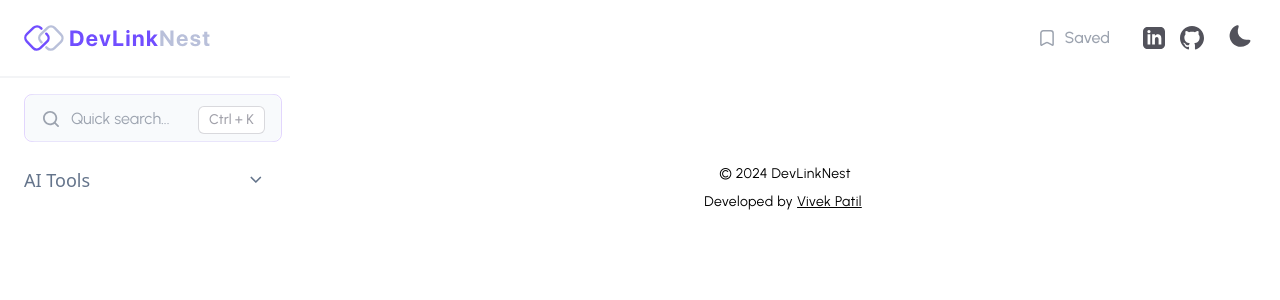
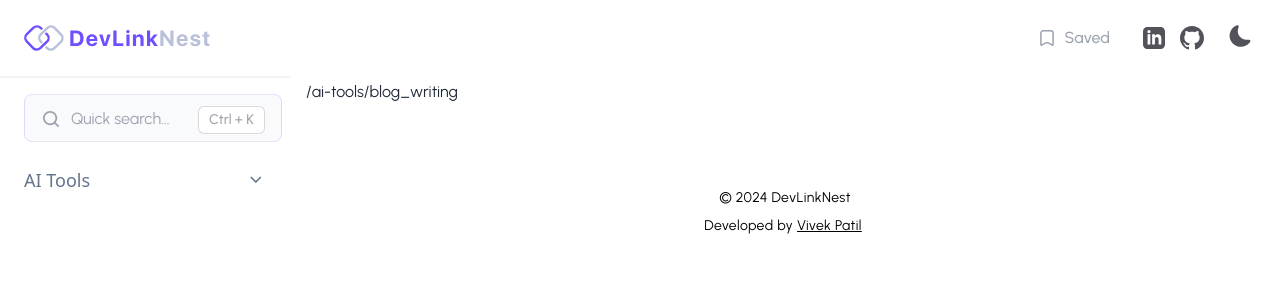
Before and after one commit to vivekPatil45/Dev-link-nest, a React (Vite) app: page /ai-tools/blog_writing in a window 1280 px wide. Shown: the top 300 px of the page. Built offline with nearby package versions, Linux system fonts and the light colour scheme.

Commit message:
create Routes for Category and Subcategory

```diff
--- a/src/App.jsx
+++ b/src/App.jsx
@@ -2,6 +2,8 @@ import { BrowserRouter, Route, Routes } from 'react-router-dom'
 
 import GeneralLayout from './components/layout/GeneralLayout'
 import Home from './pages/Home'
+import Category from './pages/Category'
+import Subcategory from './pages/Subcategory'
 
 function App() {
 
@@ -11,6 +13,10 @@ function App() {
         <GeneralLayout>
           <Routes>
             <Route path='/' element={<Home/>}/>
+            <Route path='*' element={<Home/>}/>
+            <Route path="/:category" element={<Category />} />  {/* Category route */}
+            <Route path="/:category/*" element={<Subcategory />} />  Subcategory routes
+
           </Routes>
         </GeneralLayout>
       </BrowserRouter>
--- /dev/null
+++ b/src/pages/Category.jsx
@@ -0,0 +1,14 @@
+import React from 'react'
+import { useParams } from 'react-router-dom';
+
+const Category = () => {
+
+    let {category} = useParams();
+    return (
+        <div>
+            {category}
+        </div>
+    )
+}
+
+export default Category
--- /dev/null
+++ b/src/pages/Subcategory.jsx
@@ -0,0 +1,14 @@
+import React from 'react'
+import { useLocation, useParams } from 'react-router-dom';
+
+const Subcategory = () => {
+    const location = useLocation();
+    const { pathname } = location;
+    return (
+        <div>
+            { pathname}
+        </div>
+    )
+}
+
+export default Subcategory
```
